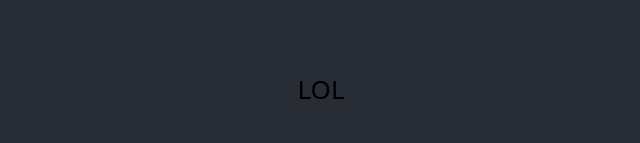
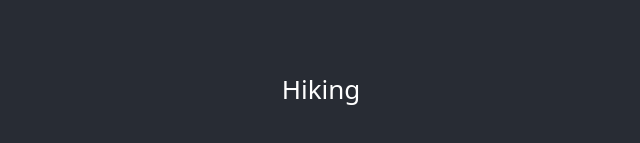
Before and after one commit to dannytszho/renoGuide-django-react, a React (Create React App) app in the folder frontend/: page /hikingtrails in a window 1280 px wide. Shown: the part 311-454 px from the top of the page, without its empty margins (319-959 px from the left). Built offline with nearby package versions, Linux system fonts and the light colour scheme.

Commit message:
Add react router to frontend

```diff
--- a/frontend/package.json
+++ b/frontend/package.json
@@ -12,6 +12,7 @@
     "@types/react-dom": "17.0.11",
     "react": "17.0.2",
     "react-dom": "17.0.2",
+    "react-router-dom": "^6.3.0",
     "react-scripts": "5.0.0",
     "typescript": "^4.7.4",
     "web-vitals": "^2.1.4"
--- a/frontend/src/App.tsx
+++ b/frontend/src/App.tsx
@@ -1,12 +1,19 @@
+import { BrowserRouter, Route, Routes } from 'react-router-dom'
 import './App.css'
 import './index.css'
+import HikingTrailsPage from './Components/HikingTrailsPage'
 
 function App() {
   return (
     <>
       <div className="App">
         <header className="App-header">
-          <div className="text-black">LOL</div>
+          <BrowserRouter>
+            <Routes>
+              <Route path="/hikingtrails" element={<HikingTrailsPage />} />
+              <Route path="/" />
+            </Routes>
+          </BrowserRouter>
         </header>
       </div>
     </>
--- /dev/null
+++ b/frontend/src/Components/HikingTrailsPage.tsx
@@ -0,0 +1,4 @@
+const HikingTrailsPage = () => {
+  return <h2>Hiking</h2>
+}
+export default HikingTrailsPage
```
Also changed, not shown: frontend/src/index.js (+8 -8 lines), 1 other file (tests, documents, lock files or other folders).
